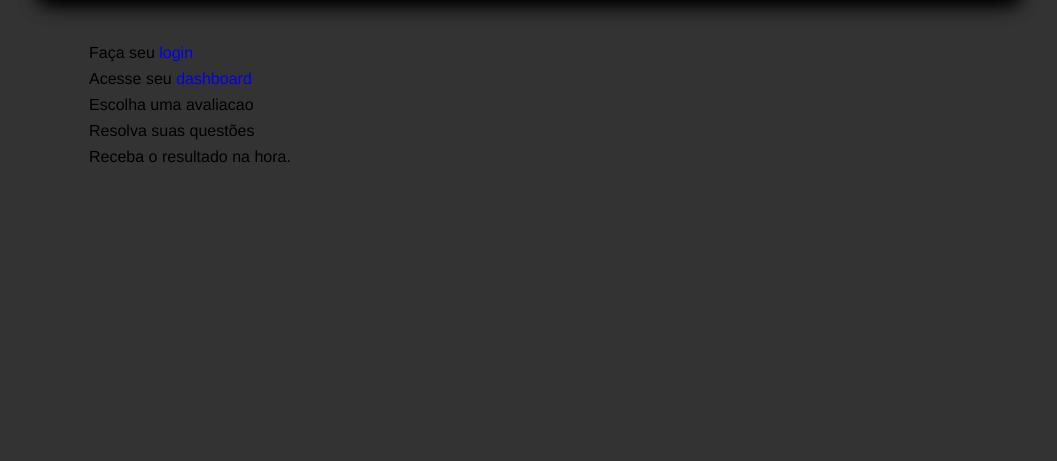
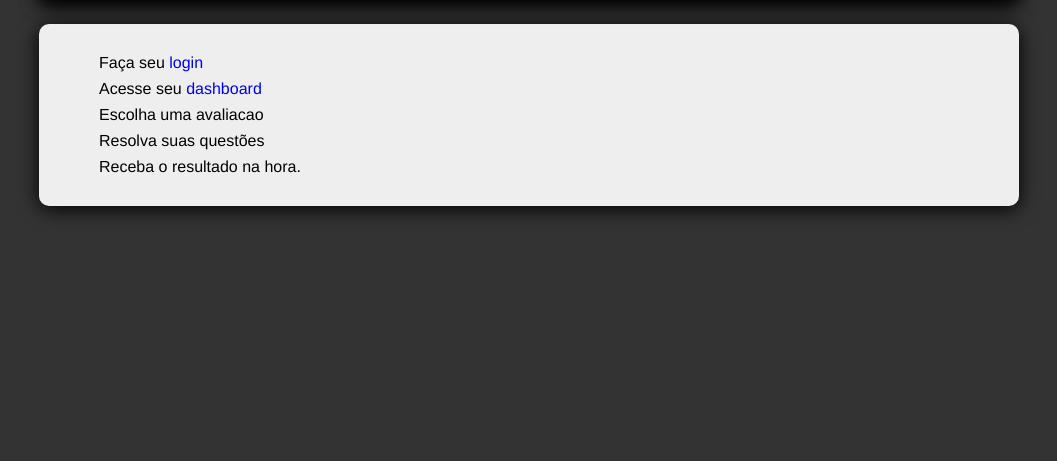
Before and after one commit to arruda/amao, a Django app: template AMAO/templates/index.html in a window 1280 px wide. Shown: the part 111-572 px from the top of the page, without its empty margins (111-1168 px from the left). Run offline with Django 3.2, Linux system fonts and the light colour scheme; the template is opened without the code that fills it, so the values that code supplies are empty; parts of the project's set-up code (start-up, migrations or seed data) failed here and were passed over; some libraries are stand-ins or nearby versions.

Commit message:
Index - Alterando para nao ficar muito feio.

```diff
--- a/AMAO/templates/index.html
+++ b/AMAO/templates/index.html
@@ -5,7 +5,8 @@
 {% endblock %}
 
 {% block 'body-centered' %}
-	<div id="body-centered">
+<div id="body-full">
+    <div class="area_div zona_dados">
 			<ol>
 				<li>Faça seu  <a href="{% url login %}">login</a></li>
 				<li>Acesse seu <a href="{% url dashboard %}">dashboard</a></li>
@@ -14,4 +15,5 @@
 				<li>Receba o resultado na hora.</li>
 			</ol>
 	</div>
+</div>
 {% endblock %}
```
Lines whose indentation alone changed are shown as unchanged.
